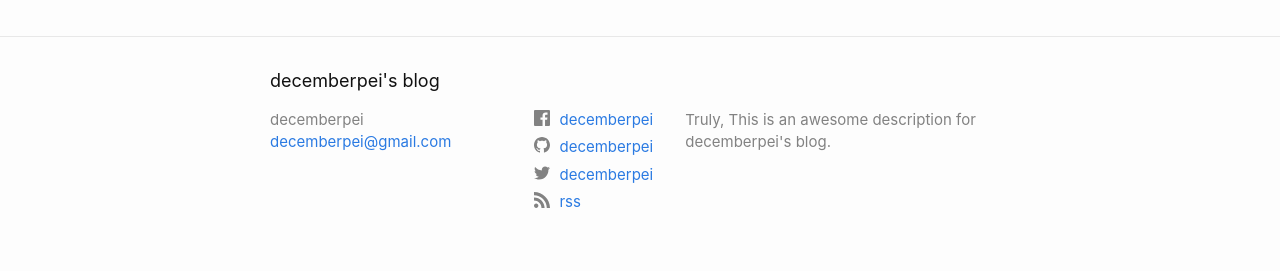
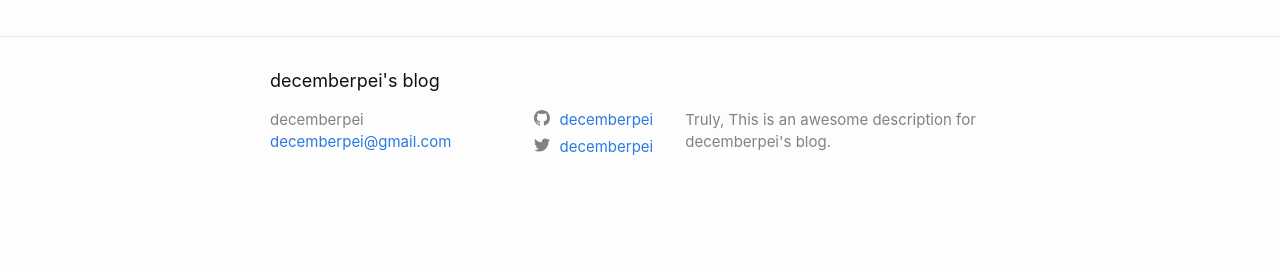
Before and after one commit to decemberpei/decemberpei.github.io, a Jekyll site: the page built from index.md, in a window 1280 px wide. Shown: the part 1336-1607 px from the top of the page. Built offline with Jekyll 4.4.1, drawn with Linux system fonts in a browser that asks for light colours; after the commit the page ends 1555 px from its top, so only the background shows below that.

Commit message:
Update _config.yml

```diff
--- a/_config.yml
+++ b/_config.yml
@@ -7,9 +7,8 @@ description: > # this means to ignore newlines until "twitter_username:"
 # social links
 twitter_username: decemberpei
 github_username:  decemberpei
-rss: rss
+
 # dribbble_username: jekyll
-facebook_username: decemberpei
 # flickr_username: jekyll
 # instagram_username: jekyll
 # linkedin_username: jekyll
```
